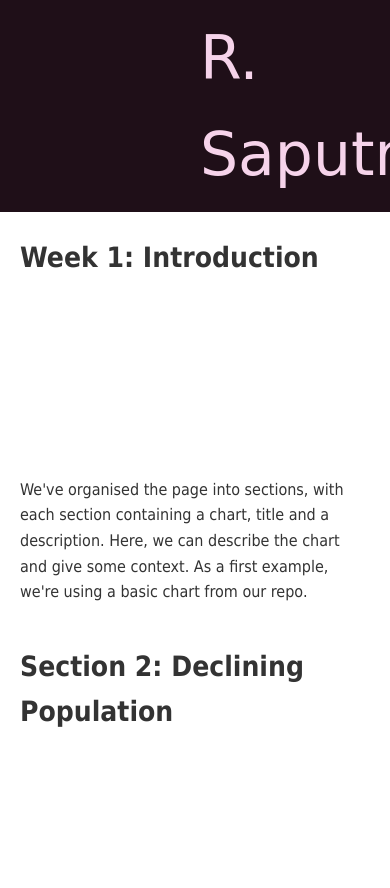
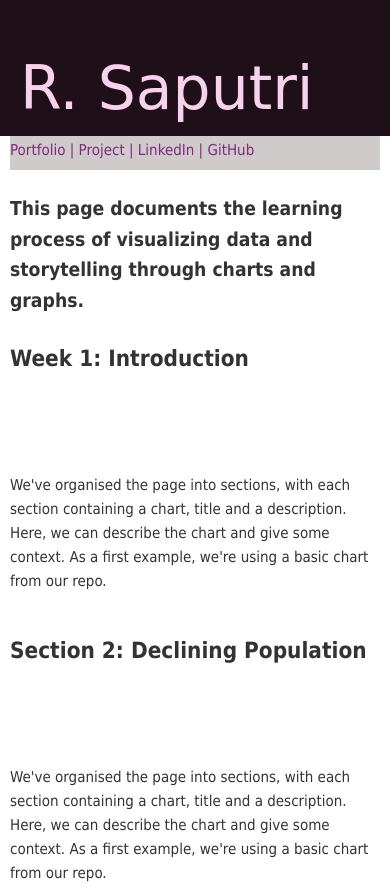
Before and after one commit to saputrr/saputrr.github.io, a plain HTML site: page portfolio.html in a window 390 px wide. Shown: the top 888 px of the page. Drawn offline with Linux system fonts and the light colour scheme; a script that the page names is missing; a web font is replaced by a local one.

Commit message:
Add files via upload

```diff
--- a/portfolio_style.css
+++ b/portfolio_style.css
@@ -129,44 +129,117 @@ figure {
 }
 
 
-/* Media Query for smaller screens (phones and small tablets) */
-@media only screen and (max-width: 768px) {
+/* Media Queries for Responsiveness */
+
+/* Breakpoint for larger tablets and small desktop screens */
+@media (max-width: 1024px) {
   body {
-    margin: 0 20px;  /* Reduce margins for smaller screens */
+    margin: 0 40px;
     max-width: 100%;
-    padding-top: 60px;
+    padding-top: 70px;
+  }
+
+  header .header-content {
+    padding-left: 30px;
   }
 
   header {
-    font-size: 40px;  /* Smaller font for header on small screens */
-    left: 0;
-    width: 100%;  /* Full-width header */
-    padding: 10px 0;
+    font-size: 50px;
+    padding-top: 30px;
   }
 
   nav {
-    top: 120px;  /* Position nav further down on small screens */
-    left: 0;
-    width: 100%;  /* Full-width navigation */
-    font-size: 14px;  /* Slightly smaller font for nav links */
+    top: 100px;
+    font-size: 16px; /* Keep font size the same as desktop */
+    padding: 10px 0; /* Keep padding the same as desktop */
   }
 
-  nav a {
-    margin-right: 10px;  /* Reduce space between links */
+  .big {
+    font-size: 2.2em;
+  }
+
+  h2 {
+    font-size: 1.6em;
   }
 
   p {
-    padding-top: 180px;  /* Adjust space to accommodate header + nav */
+    font-size: 15px;
   }
 }
 
-/* Media Query for very small screens (small phones) */
-@media only screen and (max-width: 480px) {
+/* Mobile (up to 768px width) */
+@media (max-width: 768px) {
+  body {
+    margin: 0 20px;
+    max-width: 100%;
+    padding-top: 100px;
+  }
+
+  header .header-content {
+    padding-left: 20px;
+  }
+
   header {
-    font-size: 30px;  /* Further reduce header font size */
+    font-size: 60px; /* Reduce header size slightly on smaller screens */
+    padding-top: 50px;
   }
 
   nav {
-    font-size: 12px;  /* Smaller font for nav */
+    top: 140px; /* Adjust top position of the nav */
+    font-size: 16px; /* Keep nav font size smaller to avoid it growing */
+    padding: 10px 0; /* Keep consistent padding */
+  }
+
+  .big {
+    font-size: 2em;
+  }
+
+  h2 {
+    font-size: 1.5em;
+  }
+
+  .medium {
+    font-size: 1.2em;
+  }
+
+  .small {
+    font-size: 1.1em;
+  }
+
+  p {
+    font-size: 16px;
   }
 }
+
+/* Smaller mobile devices (up to 480px width) */
+@media (max-width: 480px) {
+  header {
+    font-size: 50px; /* Keep header size consistent with smaller screens */
+    padding-top: 40px;
+  }
+
+  body {
+    padding-top: 120px;
+    margin: 0 10px;
+  }
+
+  nav {
+    position: relative;
+    top: 0; /* Adjust nav top position for smaller screens */
+    margin-top: 10px;
+    font-size: 15px; /* Reduce nav font size on smaller screens */
+    padding: 8px 0; /* Reduce nav padding on smaller screens */
+  }
+
+  .big {
+    font-size: 1.8em;
+  }
+
+  h2 {
+    font-size: 1.4em;
+  }
+
+  p {
+    font-size: 15px;
+  }
+}
```
